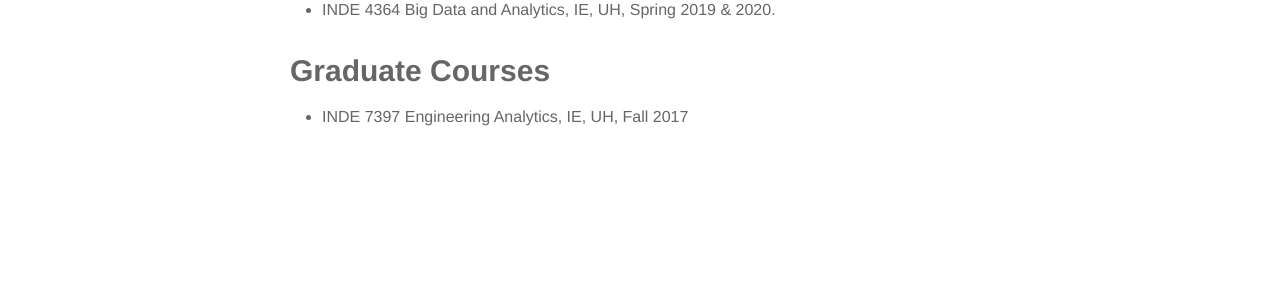
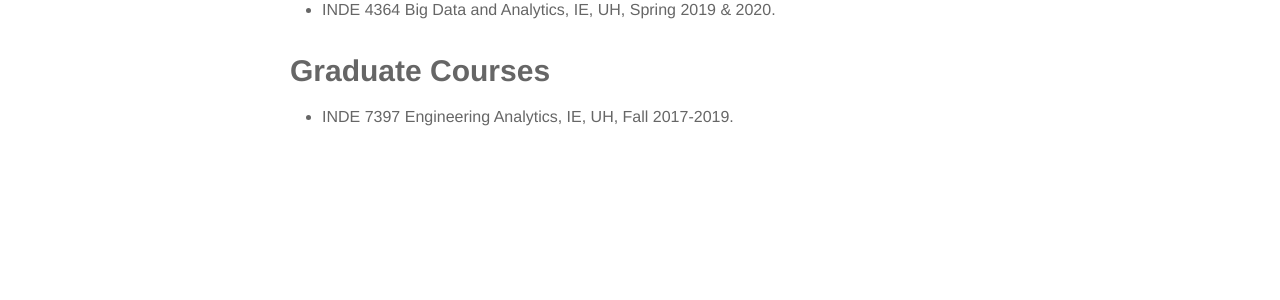
Before and after one commit to shines-lab/shines-lab.github.io, a Jekyll site: the page built from _pages/teaching.md, in a window 1280 px wide. Shown: the part 322-622 px from the top of the page. Built offline with Jekyll 4.4.1, drawn with Linux system fonts in a browser that asks for light colours; nearby versions of some CDN libraries.

Commit message:
Update teaching.md

```diff
--- a/_pages/teaching.md
+++ b/_pages/teaching.md
@@ -12,4 +12,4 @@ description: Here are the courses Dr. Lin has taught
 
 ### **Graduate Courses**
 
-* INDE 7397 Engineering Analytics, IE, UH, Fall 2017
+* INDE 7397 Engineering Analytics, IE, UH, Fall 2017-2019.
```
